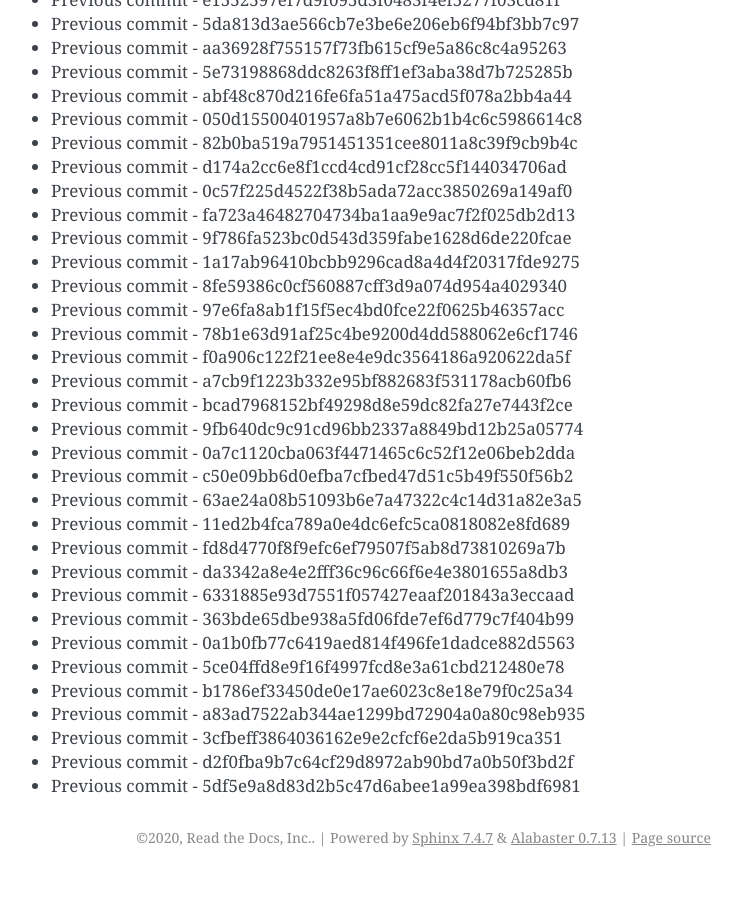
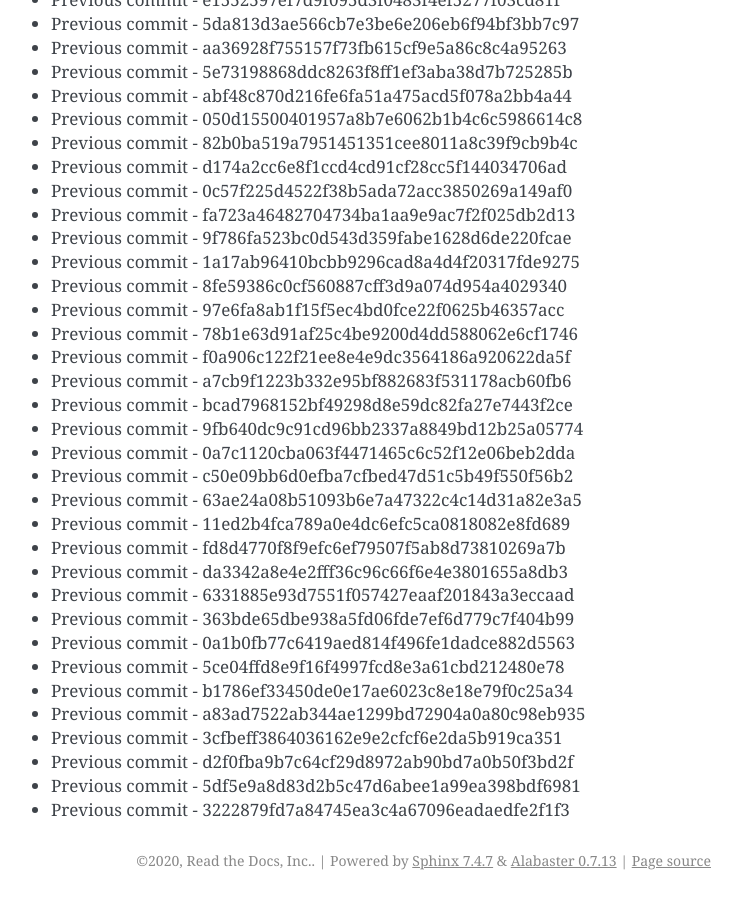
Before and after one commit to readthedocs/rtd-git-stresstest, a Sphinx documentation site: the page built from docs/updates.rst, in a window 1280 px wide and 900 px high, scrolled down 105052 px. Shown: the whole window, without its empty margins (399-1141 px from the left). Built offline with Sphinx 7.4.7, drawn with Linux system fonts in a browser that asks for light colours; before the commit the page ends 105929 px from its top, so only the background shows below that.

Commit message:
Generating commit from previous: 3222879fd7a84745ea3c4a67096eadaedfe2f1f3

```diff
--- a/docs/updates.rst
+++ b/docs/updates.rst
@@ -4446,3 +4446,4 @@ It can be tested for any performance characteristics.
 * Previous commit - 3cfbeff3864036162e9e2cfcf6e2da5b919ca351
 * Previous commit - d2f0fba9b7c64cf29d8972ab90bd7a0b50f3bd2f
 * Previous commit - 5df5e9a8d83d2b5c47d6abee1a99ea398bdf6981
+* Previous commit - 3222879fd7a84745ea3c4a67096eadaedfe2f1f3
```
